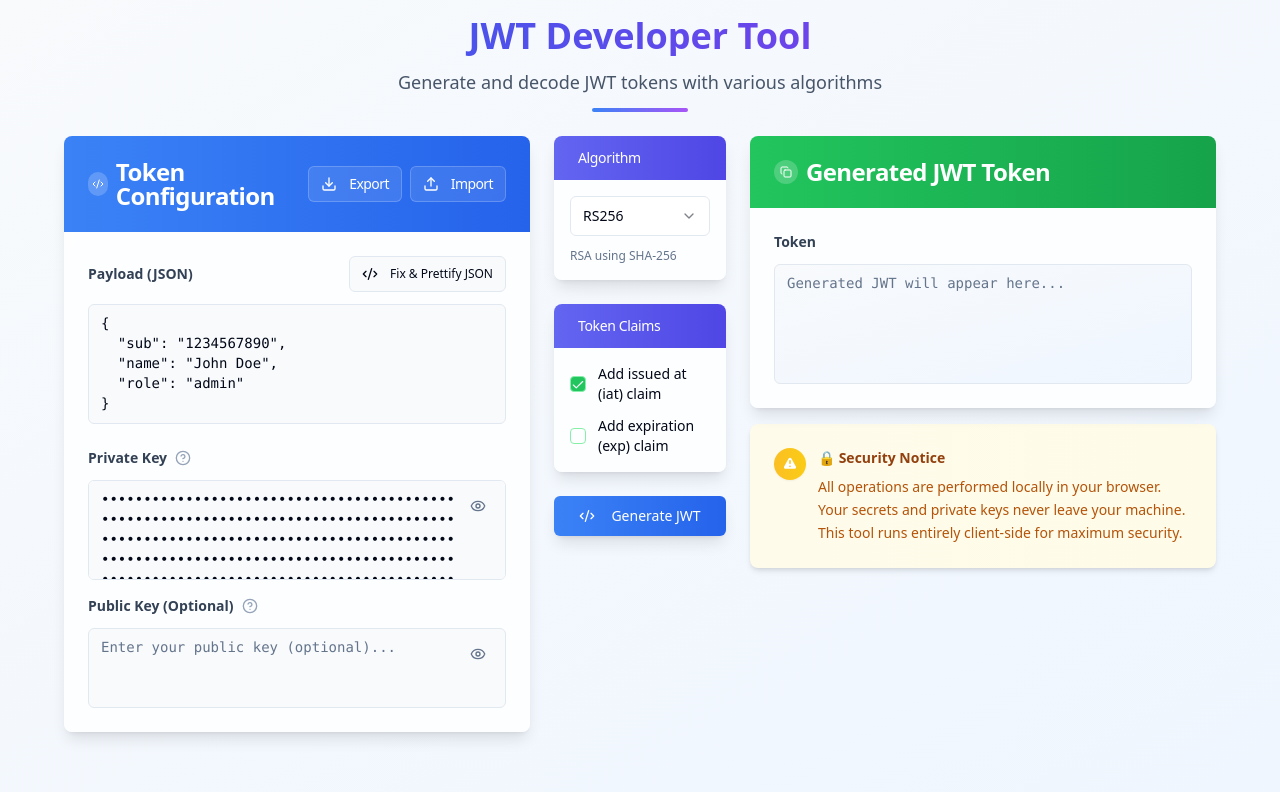
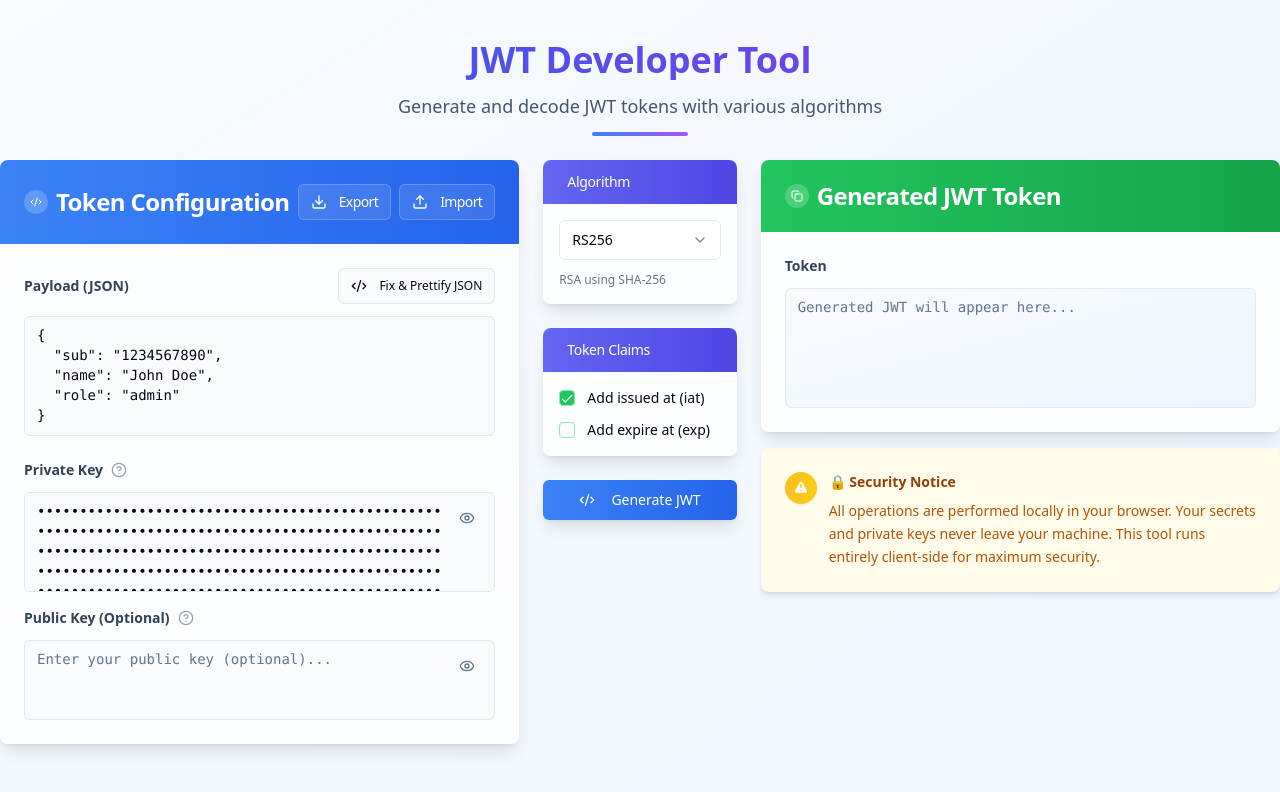
Before and after one commit to ashabhussan/jencoder, a React (Vite) app: page / in a window 1280 px wide. Shown: the top 792 px of the page. Built offline with nearby package versions, Linux system fonts and the light colour scheme.

Commit message:
fix: extra margin removed

```diff
--- a/src/pages/Index.tsx
+++ b/src/pages/Index.tsx
@@ -454,8 +454,8 @@ const Index = () => {
 
   return (
     <TooltipProvider>
-      <div className="min-h-screen bg-gradient-to-br from-slate-50 to-blue-50 p-4">
-        <div className="max-w-6xl mx-auto space-y-6">
+      <div className="min-h-screen bg-gradient-to-br from-slate-50 to-blue-50 pt-10">
+        <div className="max-w-7xl mx-auto space-y-6">
           {/* Header */}
           <div className="text-center space-y-3">
             <h1 className="text-4xl font-bold bg-gradient-to-r from-blue-600 to-purple-600 bg-clip-text text-transparent">
@@ -791,7 +791,7 @@ const Index = () => {
                           className="border-green-300 data-[state=checked]:bg-green-500"
                         />
                         <Label htmlFor="iat" className="text-sm cursor-pointer">
-                          Add issued at (iat) claim
+                          Add issued at (iat)
                         </Label>
                       </div>
 
@@ -805,7 +805,7 @@ const Index = () => {
                           className="border-green-300 data-[state=checked]:bg-green-500"
                         />
                         <Label htmlFor="exp" className="text-sm cursor-pointer">
-                          Add expiration (exp) claim
+                          Add expire at (exp)
                         </Label>
                       </div>
 
```
